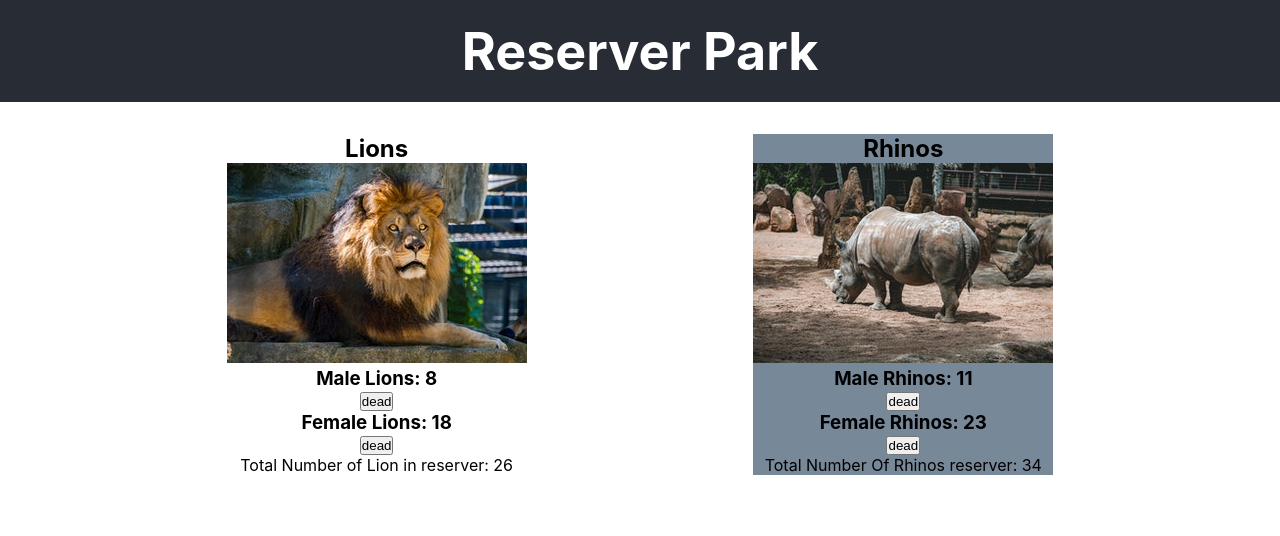
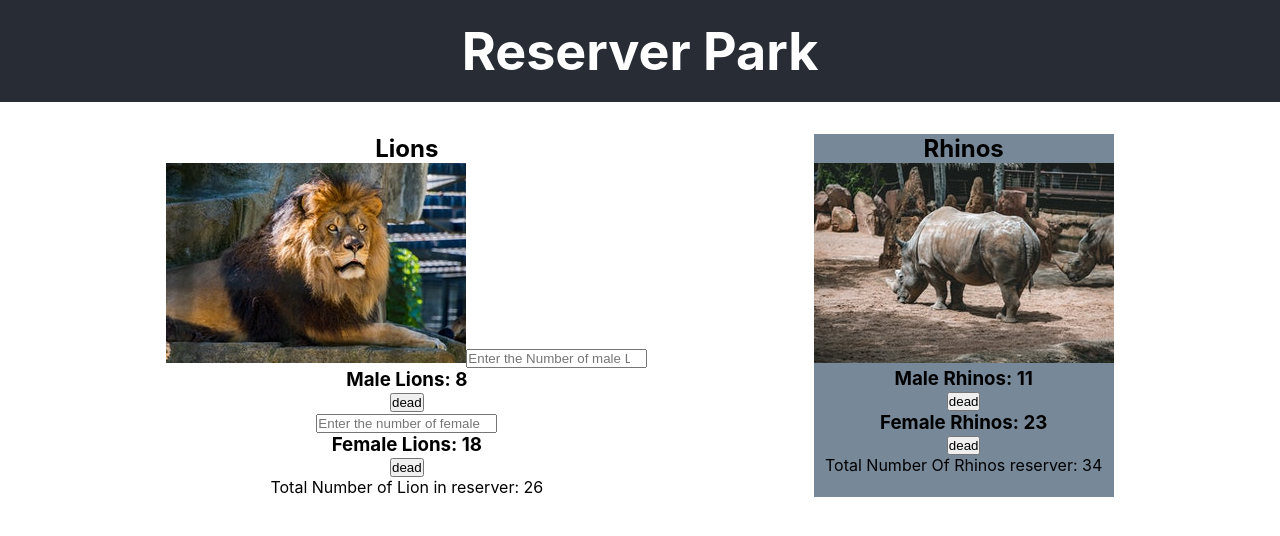
Before and after one commit to skosana721/Moral-Activities, a React (Create React App) app in the folder reserve-park/: page / in a window 1280 px wide. Shown: the top 536 px of the page. Built offline with nearby package versions, Linux system fonts and the light colour scheme.

Commit message:
added two input with the type of number which name for male and female

```diff
--- a/reserve-park/src/component/Lions.js
+++ b/reserve-park/src/component/Lions.js
@@ -26,10 +26,20 @@ function Lions() {
     <div className="lion-section">
       <h2>Lions</h2>
       <img src={Img} alt="" />
+      <input
+        type="number"
+        name="male"
+        placeholder="Enter the Number of male Lions"
+      />
       <div className="male">
         <h3>Male Lions: {lion.maleLions}</h3>
         <button onClick={reduceMaleNum}>dead</button>
       </div>
+      <input
+        type="number"
+        name="female"
+        placeholder="Enter the number of female Lions"
+      />
       <div className="female">
         <h3>Female Lions: {lion.femaleLions}</h3>
         <button onClick={reduceFemaleNum}>dead</button>
```
